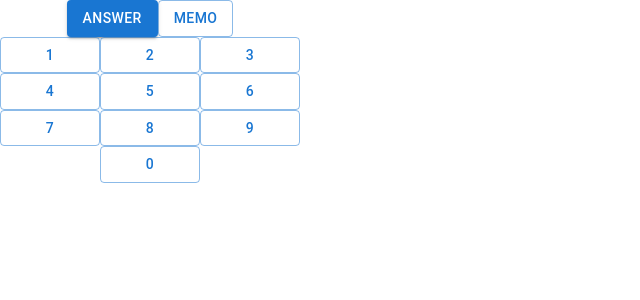
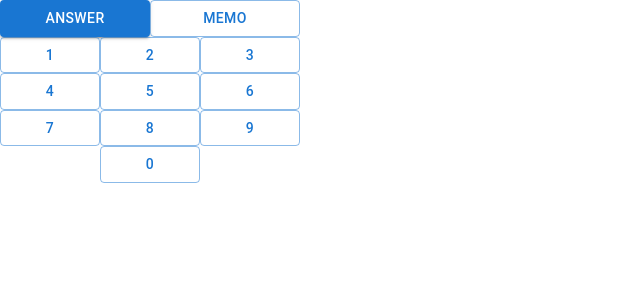
Before and after one commit to kuman514/ReactSudoku, a React (Vite) app: page / in a window 1280 px wide. Shown: the top 300 px of the page, without its empty margins (0-640 px from the left). Built offline with nearby package versions, Linux system fonts and the light colour scheme.

Commit message:
fix: give each mode button same width

```diff
--- a/src/app/index.tsx
+++ b/src/app/index.tsx
@@ -36,9 +36,8 @@ export function App() {
       >
         <div
           style={{
-            display: 'flex',
-            flexDirection: 'row',
-            justifyContent: 'center',
+            display: 'grid',
+            gridTemplateColumns: '1fr 1fr',
             alignItems: 'center',
           }}
         >
```
